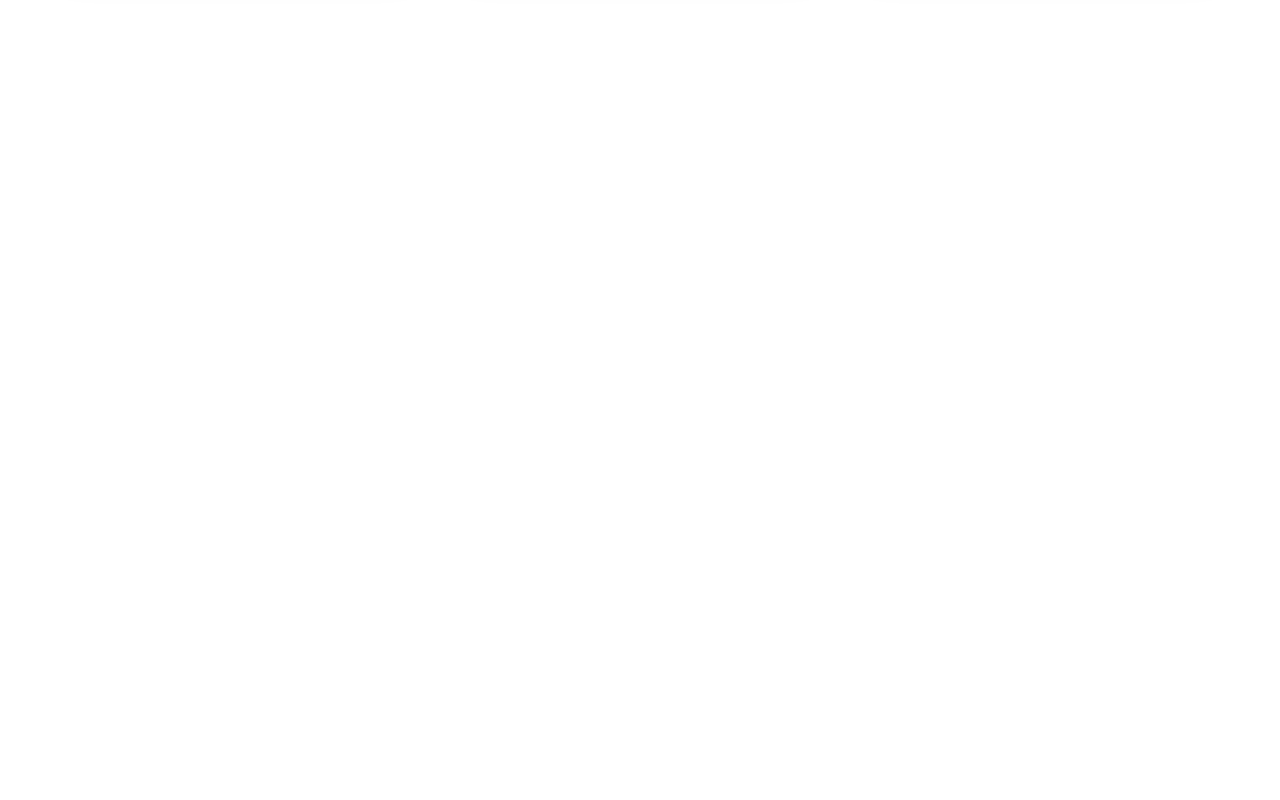
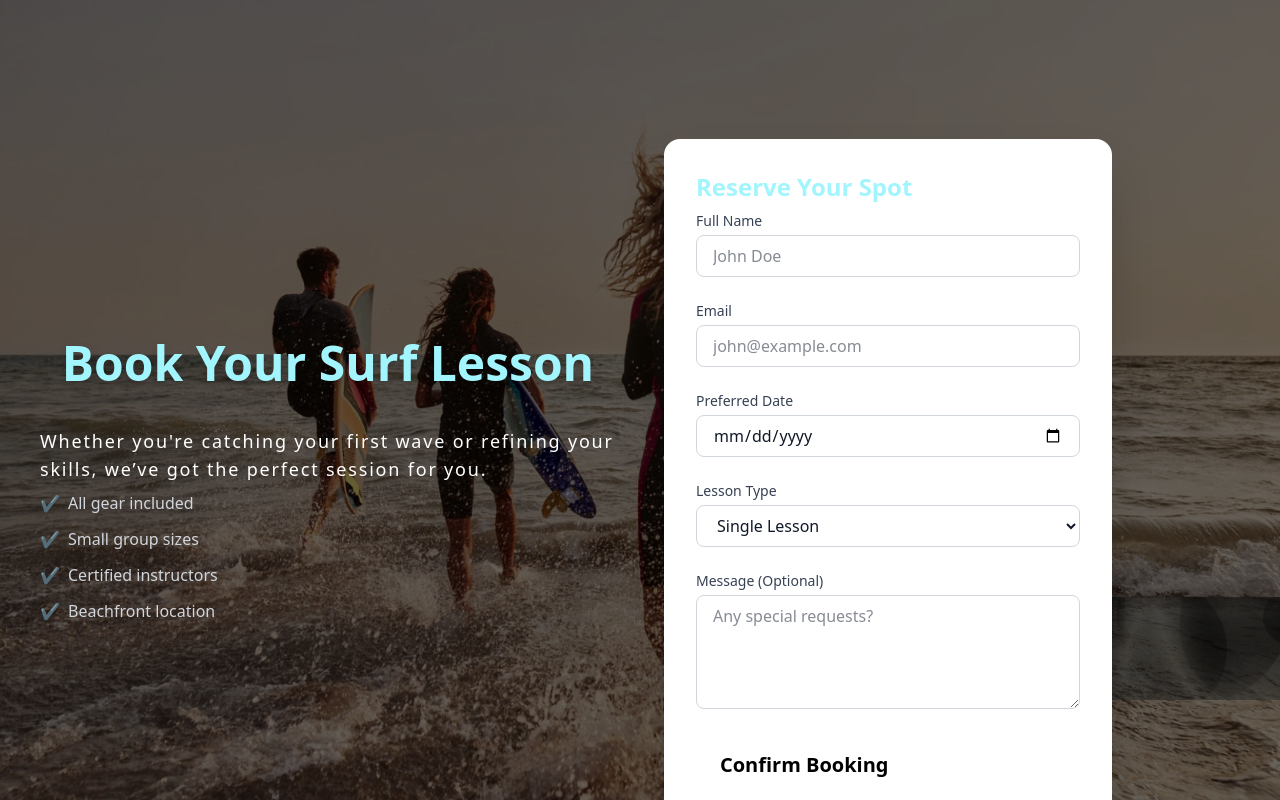
Before and after one commit to FranGarciaLopez/surf-camp, a React (Vite) app: page / in a window 1280 px wide. Shown: the part 2800-3600 px from the top of the page. Before the commit the page ends 2779 px from the top, so only its background shows below. Built offline with nearby package versions, Linux system fonts and the light colour scheme.

Commit message:
update hero image management and add a book now section

```diff
--- a/src/App.jsx
+++ b/src/App.jsx
@@ -4,6 +4,7 @@
 import Hero from './components/organisms/Hero';
 import CampLife from './components/pages/CampLife';
 import SurfLessons from './components/pages/SurfLessons';
+import BookNow from './components/molecules/BookNow';
 import Lenis from '@studio-freight/lenis';
 
 function App() {
@@ -32,6 +33,7 @@
       <Hero />
       <CampLife />
       <SurfLessons />
+      <BookNow />
     </>
   );
 }
--- /dev/null
+++ b/src/components/molecules/BookNow.jsx
@@ -0,0 +1,110 @@
+import React, { useState } from 'react';
+import Subtitle from '../atoms/Subtitle';
+import Text from '../atoms/Text';
+import Button from '../atoms/Button';
+import Image from '../atoms/Image'; // Your custom Image component
+
+const BookNow = () => {
+       const [formData, setFormData] = useState({
+              name: '',
+              email: '',
+              lessonType: 'Single Lesson',
+              date: '',
+              message: '',
+       });
+
+       const handleChange = (e) => {
+              const { name, value } = e.target;
+              setFormData((prev) => ({ ...prev, [name]: value }));
+       };
+
+       const handleSubmit = (e) => {
+              e.preventDefault();
+              console.log('Booking submitted:', formData);
+              alert('Thank you for your booking!');
+       };
+
+       return (
+              <section className="relative text-white py-40 px-4 md:px-10 overflow-hidden bg-cover bg-center" style={{ backgroundImage: "url('/image.jpg')" }}>
+                     {/* Dark overlay */}
+                     <div className="absolute inset-0 bg-black/60 z-0" />
+
+                     {/* Content */}
+                     <div className="relative z-10 max-w-7xl mx-auto grid grid-cols-1 md:grid-cols-2 gap-12 items-center">
+                            {/* Left */}
+                            <div className="space-y-6">
+                                   <Subtitle>Book Your Surf Lesson</Subtitle>
+                                   <Text className="text-lg text-gray-200 max-w-md">
+                                          Whether you're catching your first wave or refining your skills, we’ve got the perfect session for you.
+                                   </Text>
+                                   <ul className="text-base text-gray-300 space-y-3">
+                                          {['All gear included', 'Small group sizes', 'Certified instructors', 'Beachfront location'].map(item => (
+                                                 <li key={item} className="flex items-center gap-2">
+                                                        <span className="text-cyan-400">✔</span> {item}
+                                                 </li>
+                                          ))}
+                                   </ul>
+                            </div>
+
+                            {/* Right Form */}
+                            <form
+                                   onSubmit={handleSubmit}
+                                   className="w-full max-w-md bg-white text-gray-900 p-8 rounded-2xl shadow-2xl space-y-6"
+                            >
+                                   <h3 className="text-xl font-semibold text-gray-800 mb-2">Reserve Your Spot</h3>
+
+                                   {[
+                                          { label: 'Full Name', name: 'name', type: 'text', placeholder: 'John Doe' },
+                                          { label: 'Email', name: 'email', type: 'email', placeholder: 'john@example.com' },
+                                          { label: 'Preferred Date', name: 'date', type: 'date', placeholder: '' },
+                                   ].map(({ label, name, type, placeholder }) => (
+                                          <div key={name}>
+                                                 <label className="block text-sm font-medium text-gray-700 mb-1">{label}</label>
+                                                 <input
+                                                        type={type}
+                                                        name={name}
+                                                        required
+                                                        className="w-full px-4 py-2 border border-gray-300 rounded-lg"
+                                                        placeholder={placeholder}
+                                                        value={formData[name]}
+                                                        onChange={handleChange}
+                                                 />
+                                          </div>
+                                   ))}
+
+                                   {/* Lesson Type */}
+                                   <div>
+                                          <label className="block text-sm font-medium text-gray-700 mb-1">Lesson Type</label>
+                                          <select
+                                                 name="lessonType"
+                                                 className="w-full px-4 py-2 border border-gray-300 rounded-lg"
+                                                 value={formData.lessonType}
+                                                 onChange={handleChange}
+                                          >
+                                                 <option>Single Lesson</option>
+                                                 <option>Group Session</option>
+                                                 <option>Private Lesson</option>
+                                          </select>
+                                   </div>
+
+                                   {/* Message */}
+                                   <div>
+                                          <label className="block text-sm font-medium text-gray-700 mb-1">Message (Optional)</label>
+                                          <textarea
+                                                 name="message"
+                                                 rows="4"
+                                                 className="w-full px-4 py-2 border border-gray-300 rounded-lg"
+                                                 placeholder="Any special requests?"
+                                                 value={formData.message}
+                                                 onChange={handleChange}
+                                          />
+                                   </div>
+
+                                   <Button type="submit" label="Confirm Booking" />
+                            </form>
+                     </div>
+              </section>
+       );
+};
+
+export default BookNow;
--- a/src/components/molecules/HeroContent.jsx
+++ b/src/components/molecules/HeroContent.jsx
@@ -8,6 +8,8 @@
       src="/1.webp"
       alt="Hero Image"
       className="w-full h-full object-cover scale-110"
+      loading="lazy" // Added lazy loading
+      decoding="async" // Added async decoding
     />
     <div className="absolute inset-0 bg-black opacity-20"></div>
 
@@ -18,11 +20,13 @@
           alt="Logo"
           draggable="false"
           className="w-80 mb-4 lg:w-96 lg:mb-6 xl:w-110 xl:mb-8"
+          loading="lazy" // Added lazy loading
+          decoding="async" // Added async decoding
         />
       </Title>
       <Button label="Join now the experience" />
     </div>
-  </section >
+  </section>
 );
 
 export default HeroContent;
--- a/src/components/molecules/LessonsCard.jsx
+++ b/src/components/molecules/LessonsCard.jsx
@@ -4,7 +4,7 @@
 
 const LessonsCard = ({ lesson, onClick }) => {
        return (
-              <div className="relative group bg-gray-800/60 border border-cyan-500 rounded-3xl p-6 shadow-2xl backdrop-blur-lg transition-transform duration-500 hover:scale-[1.03] hover:border-cyan-400">
+              <div className="relative group bg-gray-800 bg-opacity-60 backdrop-blur-md border border-gray-700 hover:border border-cyan-500 rounded-3xl p-6 shadow-2xl backdrop-blur-lg transition-transform duration-500 hover:scale-[1.03] hover:border-cyan-400">
 
                      <div className="absolute -inset-px rounded-3xl bg-gradient-to-t from-cyan-500/30 to-transparent opacity-0 group-hover:opacity-100 transition-opacity duration-500 pointer-events-none blur-sm" />
 
--- a/src/components/molecules/Testimonials.jsx
+++ b/src/components/molecules/Testimonials.jsx
@@ -39,7 +39,7 @@
                             {testimonialsData.map(({ id, name, role, photo, quote }) => (
                                    <div
                                           key={id}
-                                          className="relative group bg-gray-800/60 border border-cyan-500 rounded-3xl p-6 shadow-2xl backdrop-blur-lg transition-transform duration-500 hover:scale-[1.03] hover:border-cyan-400"
+                                          className="relative group bg-gray-800 bg-opacity-60 backdrop-blur-md border border-gray-700 hover:border border-cyan-500 rounded-3xl p-6 shadow-2xl backdrop-blur-lg transition-transform duration-500 hover:scale-[1.03] hover:border-cyan-400"
                                    >
                                           {/* Hover glow */}
                                           <div className="absolute -inset-px rounded-3xl bg-gradient-to-t from-cyan-500/30 to-transparent opacity-0 group-hover:opacity-100 transition-opacity duration-500 pointer-events-none blur-sm" />
```
Also changed, not shown: public/image.jpg (added).
